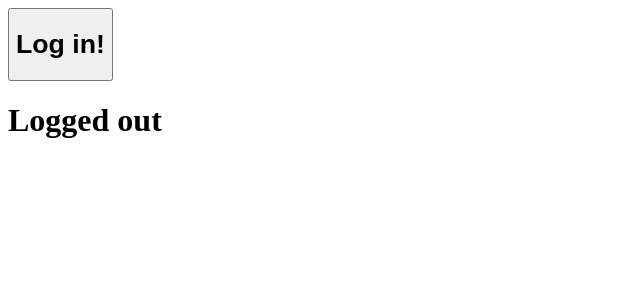
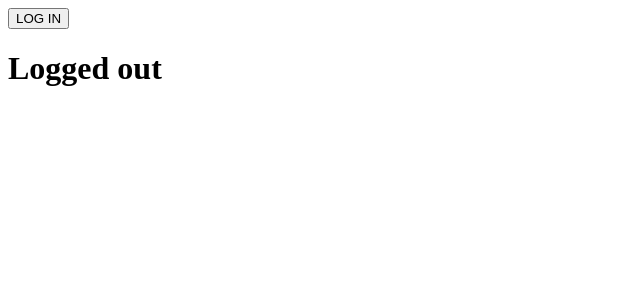
Before and after one commit to dariok87/practice-react, a React (Create React App) app: page / in a window 1280 px wide. Shown: the top 300 px of the page, without its empty margins (0-640 px from the left). Built offline with nearby package versions, Linux system fonts and the light colour scheme.

Commit message:
Refactor code

```diff
--- a/src/App.js
+++ b/src/App.js
@@ -30,9 +30,10 @@ class App extends React.Component {
   }
 
   render() {
+    let textButton = this.state.isLoggedIn ? "LOG OUT" : "LOG IN"
     return (
       <div>
-        <button onClick={this.handleClick}>{this.state.isLoggedIn ? <h1>Log out</h1> : <h1>Log in!</h1>}</button>
+        <button onClick={this.handleClick}>{textButton}</button>
         <Conditional isLoggedIn={this.state.isLoggedIn}/>
       </div>
     )
```
